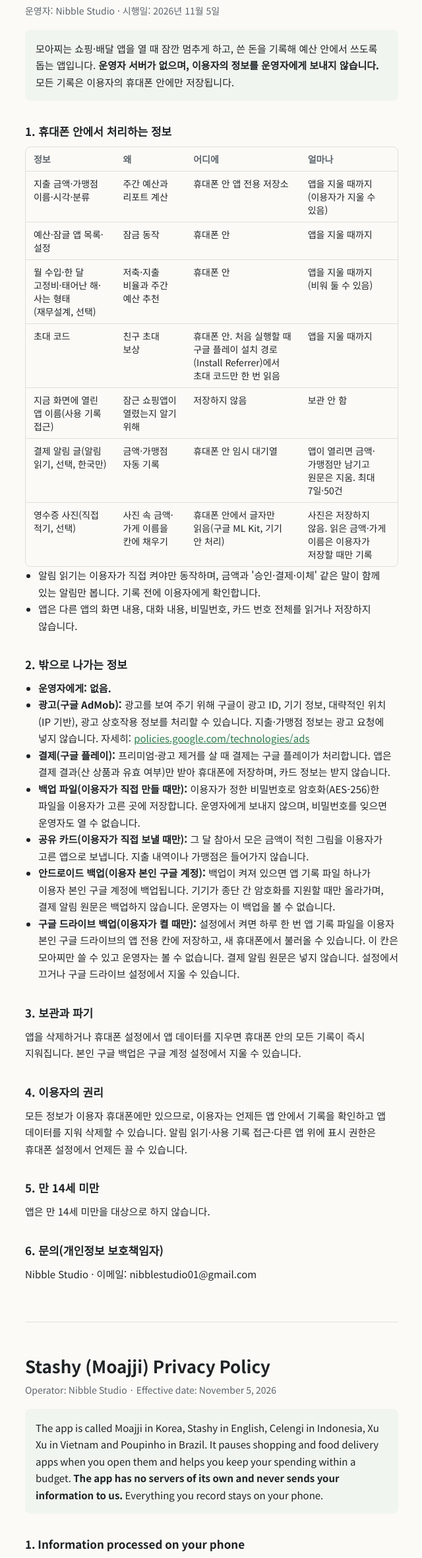
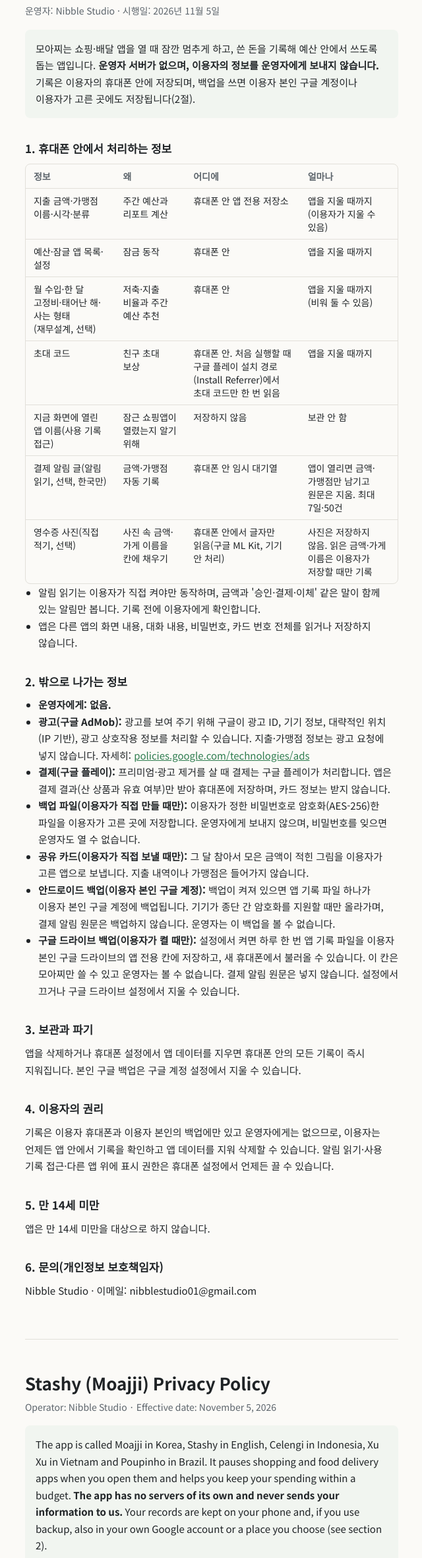
Before and after one commit to junyeoblee0702/moajji-site, a plain HTML site: page privacy/index.html in a window 1280 px wide. Shown: the part 150-2511 px from the top of the page at 66% size, without its empty margins (319-959 px from the left). Drawn offline with Linux system fonts and the light colour scheme.

Commit message:
개인정보처리방침: 기록은 폰에만 문구를 백업 동작에 맞게 수정
Co-Authored-By: Claude Opus 5.5 <noreply@anthropic.com>

```diff
--- a/privacy/index.html
+++ b/privacy/index.html
@@ -37,7 +37,7 @@ hr { border: 0; border-top: 1px solid var(--line); margin: 0; }
 <section id="ko" lang="ko">
   <h1>모아찌 개인정보처리방침</h1>
   <p class="meta">운영자: Nibble Studio · 시행일: 2026년 11월 5일</p>
-  <p class="lead">모아찌는 쇼핑·배달 앱을 열 때 잠깐 멈추게 하고, 쓴 돈을 기록해 예산 안에서 쓰도록 돕는 앱입니다. <strong>운영자 서버가 없으며, 이용자의 정보를 운영자에게 보내지 않습니다.</strong> 모든 기록은 이용자의 휴대폰 안에만 저장됩니다.</p>
+  <p class="lead">모아찌는 쇼핑·배달 앱을 열 때 잠깐 멈추게 하고, 쓴 돈을 기록해 예산 안에서 쓰도록 돕는 앱입니다. <strong>운영자 서버가 없으며, 이용자의 정보를 운영자에게 보내지 않습니다.</strong> 기록은 이용자의 휴대폰 안에 저장되며, 백업을 쓰면 이용자 본인 구글 계정이나 이용자가 고른 곳에도 저장됩니다(2절).</p>
 
   <h2>1. 휴대폰 안에서 처리하는 정보</h2>
   <div class="table"><table>
@@ -70,7 +70,7 @@ hr { border: 0; border-top: 1px solid var(--line); margin: 0; }
   <p>앱을 삭제하거나 휴대폰 설정에서 앱 데이터를 지우면 휴대폰 안의 모든 기록이 즉시 지워집니다. 본인 구글 백업은 구글 계정 설정에서 지울 수 있습니다.</p>
 
   <h2>4. 이용자의 권리</h2>
-  <p>모든 정보가 이용자 휴대폰에만 있으므로, 이용자는 언제든 앱 안에서 기록을 확인하고 앱 데이터를 지워 삭제할 수 있습니다. 알림 읽기·사용 기록 접근·다른 앱 위에 표시 권한은 휴대폰 설정에서 언제든 끌 수 있습니다.</p>
+  <p>기록은 이용자 휴대폰과 이용자 본인의 백업에만 있고 운영자에게는 없으므로, 이용자는 언제든 앱 안에서 기록을 확인하고 앱 데이터를 지워 삭제할 수 있습니다. 알림 읽기·사용 기록 접근·다른 앱 위에 표시 권한은 휴대폰 설정에서 언제든 끌 수 있습니다.</p>
 
   <h2>5. 만 14세 미만</h2>
   <p>앱은 만 14세 미만을 대상으로 하지 않습니다.</p>
@@ -84,7 +84,7 @@ hr { border: 0; border-top: 1px solid var(--line); margin: 0; }
 <section id="en" lang="en">
   <h1>Stashy (Moajji) Privacy Policy</h1>
   <p class="meta">Operator: Nibble Studio · Effective date: November 5, 2026</p>
-  <p class="lead">The app is called Moajji in Korea, Stashy in English, Celengi in Indonesia, Xu Xu in Vietnam and Poupinho in Brazil. It pauses shopping and food delivery apps when you open them and helps you keep your spending within a budget. <strong>The app has no servers of its own and never sends your information to us.</strong> Everything you record stays on your phone.</p>
+  <p class="lead">The app is called Moajji in Korea, Stashy in English, Celengi in Indonesia, Xu Xu in Vietnam and Poupinho in Brazil. It pauses shopping and food delivery apps when you open them and helps you keep your spending within a budget. <strong>The app has no servers of its own and never sends your information to us.</strong> Your records are kept on your phone and, if you use backup, also in your own Google account or a place you choose (see section 2).</p>
 
   <h2>1. Information processed on your phone</h2>
   <div class="table"><table>
@@ -117,7 +117,7 @@ hr { border: 0; border-top: 1px solid var(--line); margin: 0; }
   <p>Deleting the app, or clearing its data in your phone's settings, immediately deletes everything on your phone. You can delete your Google backup in your Google account settings.</p>
 
   <h2>4. Your rights</h2>
-  <p>Because everything is on your phone, you can see your records in the app at any time and delete them by clearing the app's data. You can turn off Notification access, Usage access and Display over other apps in your phone's settings at any time.</p>
+  <p>Because your records are only on your phone and in your own backups, not with us, you can see your records in the app at any time and delete them by clearing the app's data. You can turn off Notification access, Usage access and Display over other apps in your phone's settings at any time.</p>
 
   <h2>5. Children</h2>
   <p>The app is not intended for children under 14.</p>
```
